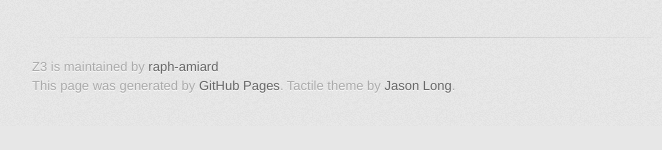
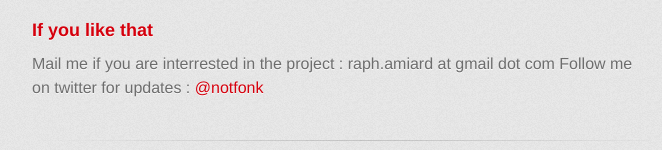
Before and after one commit to raph-amiard/CamllVM, a plain HTML site: page index.html in a window 1280 px wide. Shown: the part 1902-2052 px from the top of the page, without its empty margins (298-960 px from the left). Before the commit the page ends 2028 px from the top, so only its background shows below. Drawn offline with Linux system fonts and the light colour scheme; a web font is replaced by a local one.

```diff
--- a/index.html
+++ b/index.html
@@ -82,6 +82,11 @@ The version on the main trunk is one of such approaches, and the one that works
 <p>Here is the performance you can expect from it :</p>
 
 <p><img src="http://i.imgur.com/pS7fv.png" alt="Z3 benchmarks"></p>
+
+<h3>If you like that</h3>
+
+<p>Mail me if you are interrested in the project : raph.amiard at gmail dot com
+Follow me on twitter for updates : <a href="http://twitter.com/notfonk">@notfonk</a></p>
         </section>
 
         <footer>
```
Also changed, not shown: params.json (+1 -1 lines).
